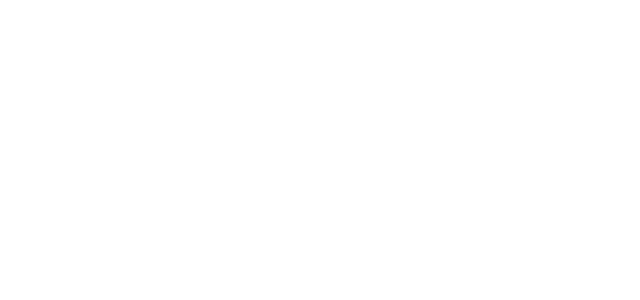
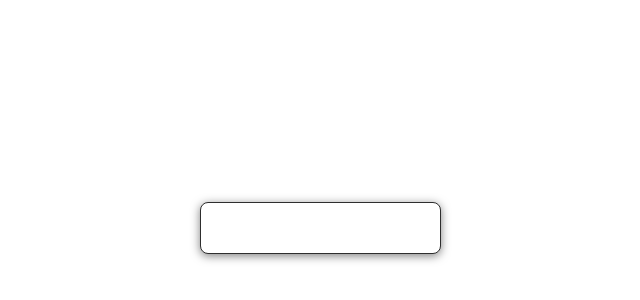
Before and after one commit to kbc1235/front-task, a React (Vite) app in the folder task/: page / in a window 1280 px wide. Shown: the part 172-472 px from the top of the page, without its empty margins (320-960 px from the left). Built offline with nearby package versions, Linux system fonts and the light colour scheme.

Commit message:
input 생성

```diff
--- a/task/package.json
+++ b/task/package.json
@@ -14,7 +14,8 @@
     "react": "^18.2.0",
     "react-dom": "^18.2.0",
     "react-router-dom": "^6.14.1",
-    "styled-component": "^2.8.0"
+    "styled-component": "^2.8.0",
+    "styled-components": "^6.0.4"
   },
   "devDependencies": {
     "@types/react": "^18.0.37",
--- a/task/src/App.tsx
+++ b/task/src/App.tsx
@@ -1,10 +1,11 @@
 import { useState } from 'react'
+import InputBox from './components/InputBox'
 
 function App() {
 
   return (
     <>
-
+      <InputBox/>
     </>
   )
 }
--- /dev/null
+++ b/task/src/components/InputBox.tsx
@@ -0,0 +1,28 @@
+import styled from 'styled-components';
+
+const Box = styled.div`
+  display: flex;
+  width:100svw;
+  height:100svh;
+  justify-content: center;
+  align-items: center;
+`
+const Input = styled.input.attrs({
+  type:'text',
+})`
+  padding:1em;
+  border:1px solid #2e2e2e;
+  font-size:1em;
+  border-radius:0.5em;
+  box-shadow: 0px 2px 10px rgba(0,0,0,0.5);
+`
+
+const InputBox = ()=>{
+  return(
+    <Box>
+      <Input />
+    </Box>
+  )
+}
+
+export default InputBox;
--- a/task/src/style/GlobalStyle.tsx
+++ b/task/src/style/GlobalStyle.tsx
@@ -1,4 +1,4 @@
-import { createGlobalStyle } from 'styled-components'
+import { createGlobalStyle } from 'styled-components';
 
 const GlobalStyle = createGlobalStyle`
 /* http://meyerweb.com/eric/tools/css/reset/
```
Also changed, not shown: 1 other file (tests, documents, lock files or other folders).
